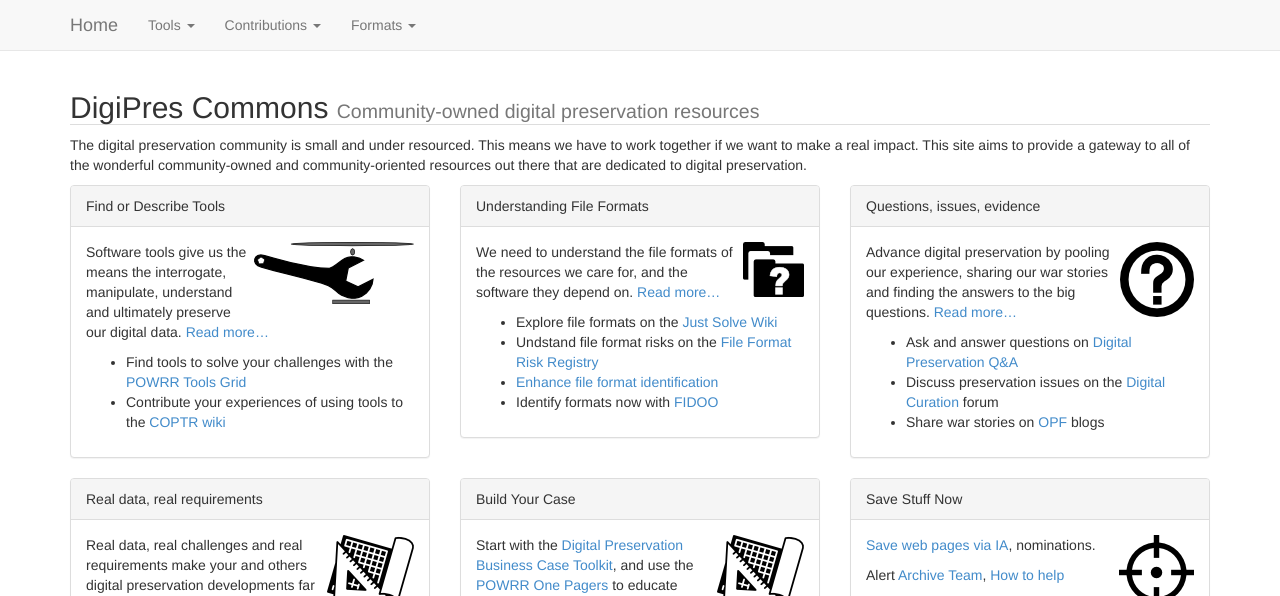
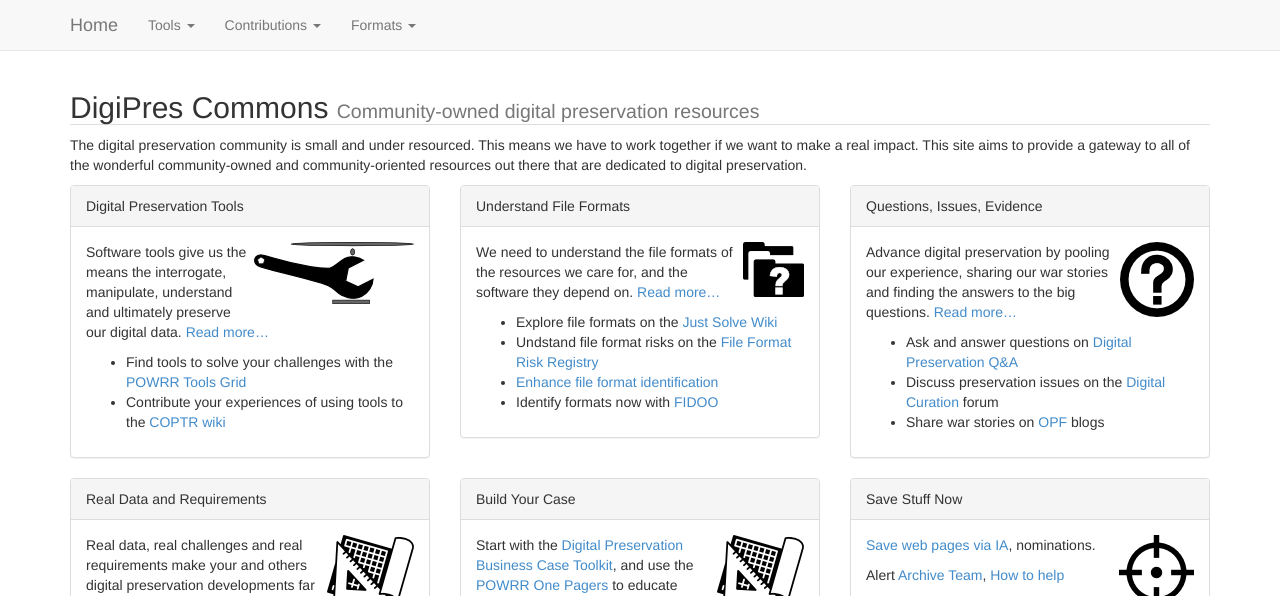
Before and after one commit to digipres/awesome-digital-preservation, a Jekyll site: the page built from index.md, in a window 1280 px wide. Shown: the top 596 px of the page. Built offline with Jekyll 4.4.1, drawn with Linux system fonts in a browser that asks for light colours.

Commit message:
Update index.md

```diff
--- a/index.md
+++ b/index.md
@@ -10,28 +10,28 @@
 {% capture panel_content %}
 {% include_relative index_finding_tools.md %}
 {% endcapture %}
-{% include panel.html title="Find or Describe Tools" icon="icons/SmallCOPTRlogo.png" content=panel_content %}
+{% include panel.html title="Digital Preservation Tools" icon="icons/SmallCOPTRlogo.png" content=panel_content %}
 </div>
 
 <div class="col-xs-12 col-sm-6 col-md-4">
 {% capture panel_content %}
 {% include_relative index_understanding_formats.md %}
 {% endcapture %}
-{% include panel.html title="Understanding File Formats" icon="icons/understanding_format.png" content=panel_content %}
+{% include panel.html title="Understand File Formats" icon="icons/understanding_format.png" content=panel_content %}
 </div>
 
 <div class="col-xs-12 col-sm-6 col-md-4">
 {% capture panel_content %}
 {% include_relative index_understanding_issues.md %}
 {% endcapture %}
-{% include panel.html title="Questions, issues, evidence" icon="icons/noun_project_22.png" content=panel_content %}
+{% include panel.html title="Questions, Issues, Evidence" icon="icons/noun_project_22.png" content=panel_content %}
 </div>
 
 <div class="col-xs-12 col-sm-6 col-md-4">
 {% capture panel_content %}
 {% include_relative index_real_data.md %}
 {% endcapture %}
-{% include panel.html title="Real data, real requirements" icon="icons/noun_project_1050.png" content=panel_content %}
+{% include panel.html title="Real Data and Requirements" icon="icons/noun_project_1050.png" content=panel_content %}
 </div>
 
 <div class="col-xs-12 col-sm-6 col-md-4">
```
